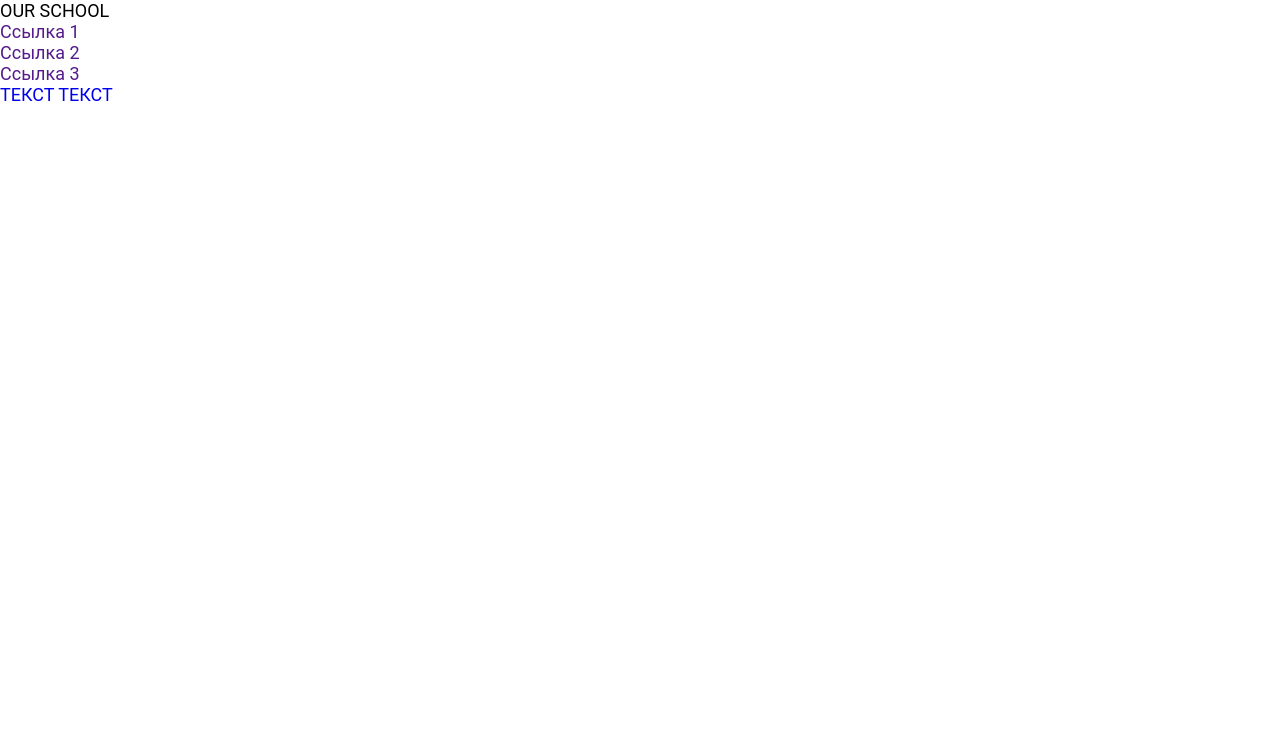
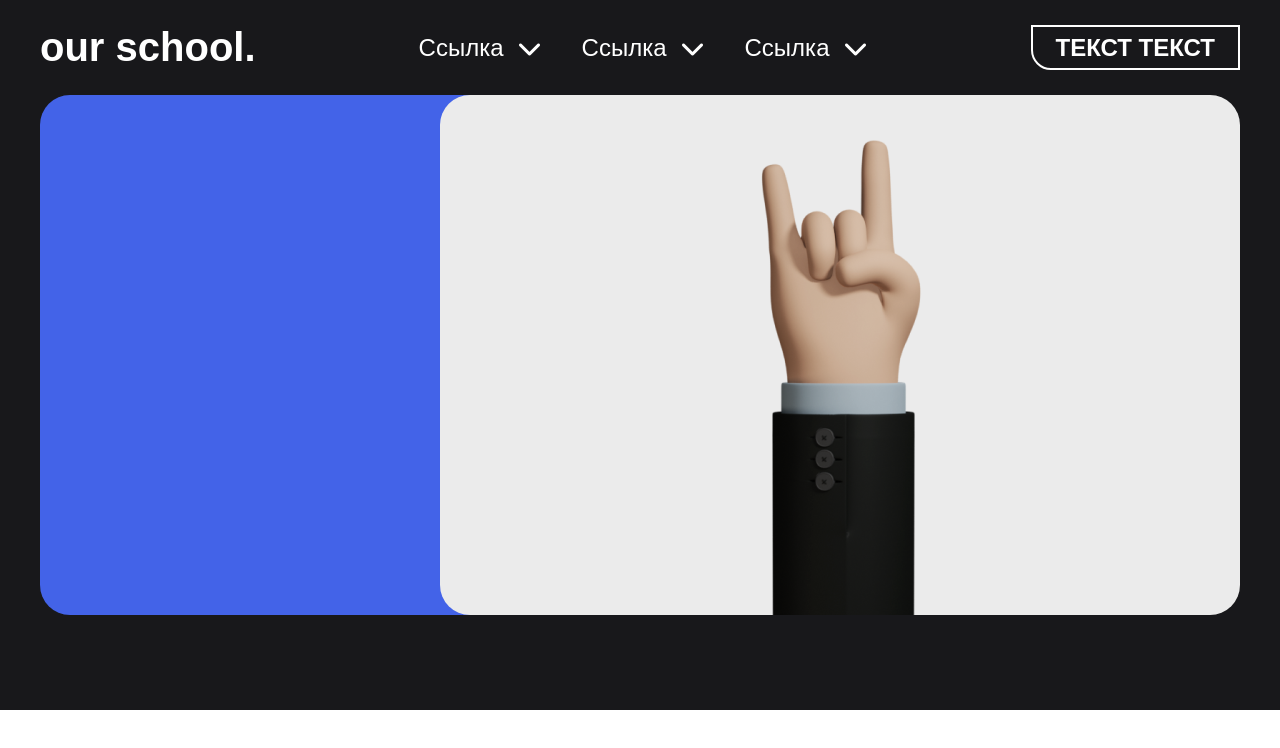
Before and after one commit to MattLemish/school-site, a plain HTML site: page index.html in a window 1280 px wide. Drawn offline with Linux system fonts and the light colour scheme.

Commit message:
first edit

```diff
--- a/index.html
+++ b/index.html
@@ -7,6 +7,8 @@
     <title>СОШ 2</title>
 
     <!-- Шрифты с Google Fonts -->
+    <link rel="preconnect" href="https://fonts.googleapis.com">
+    <link rel="preconnect" href="https://fonts.gstatic.com" crossorigin>
 
 
     <!-- Стили сайта -->
@@ -22,20 +24,32 @@
 <body>
 
     <header class="header">
-        <nav class="logo">
-            OUR SCHOOL
+        <nav class="header__logo">
+            our school.
         </nav>
         <nav class="header__links">
             <ul>
-                <li><a href="">Ссылка 1</a></li>
-                <li><a href="">Ссылка 2</a></li>
-                <li><a href="">Ссылка 3</a></li>
+                <li>Ссылка<i class="fa-solid fa-chevron-down"></i></li>
+                <li>Ссылка<i class="fa-solid fa-chevron-down"></i></li>
+                <li>Ссылка<i class="fa-solid fa-chevron-down"></i></li>
             </ul>
         </nav>
         <nav class="header__buttons">
             <a href="#">ТЕКСТ ТЕКСТ</a>
         </nav>
     </header>
+    <section class="section__one">
+        <div class="content__blocks">
+            <div class="blocks__row">
+                <div class="first__block">
+
+                </div>
+                <div class="second__block">
+                    <img src="photos/hand.png" alt="Hand">
+                </div>
+            </div>
+        </div>
+    </section>
 
 </body>
 
--- a/styles.css
+++ b/styles.css
@@ -2,7 +2,7 @@
 body {
     padding: 0;
     margin: 0;
-    font-family: 'Roboto', sans-serif;
+    font-family: 'Raleway', sans-serif;
 
 }
 
@@ -47,3 +47,99 @@ button {
     cursor: pointer;
     background: none
 }
+
+/*--header--*/
+.header {
+    height: 95px;
+    width: 100%;
+    color: #FFFFFF;
+    display: flex;
+    justify-content: space-between;
+    padding: 0 40px;
+    align-items: center;
+    background: #18181B;
+    position: fixed;
+    z-index: 1000;
+}
+
+.header__logo {
+    font-weight: 900;
+    font-size: 40px;
+}
+
+.header a {
+    color: #FFFFFF;
+}
+
+.header__links ul {
+    display: flex;
+    gap: 40px;
+    font-weight: 400;
+    font-size: 24px;
+}
+
+.header__links li {
+    display: flex;
+    align-items: center;
+    gap: 14px;
+    cursor: pointer;
+    transition: all 200ms ease-in-out;
+}
+
+.header__links li:hover{
+    transform: scale(0.9);
+}
+
+.header__buttons a {
+    font-weight: 700;
+    font-size: 24px;
+    padding: 7px 23px;
+    border: 2px solid #FFFFFF;
+    border-radius: 0 0 0 20px;
+    transition: all 200ms ease-in-out;
+}
+
+.header__buttons a:hover {
+    background: #FFFFFF;
+    color: #18181B;
+}
+
+/*--introduction screern--*/
+
+.section__one {
+    padding: 95px 40px;
+    background: #18181B;
+    height: auto;
+}
+
+.content__blocks {
+    height: 520px;
+    width: 100%;
+    position: relative;
+    display: flex;
+    align-items: center;
+}
+
+.blocks__row {
+    height: 100%;
+}
+
+.first__block {
+    background: #4363E8;
+    position: absolute;
+    left: 0;
+    top: 0;
+    height: 100%;
+    width: 800px;
+    border-radius: 30px;
+}
+
+.second__block{
+    background: #EBEBEB;
+    position: absolute;
+    right: 0;
+    border-radius: 30px;
+    top: 0;
+    height: 100%;
+    width: 800px;
+}
```
Also changed, not shown: photos/hand.png (added).
